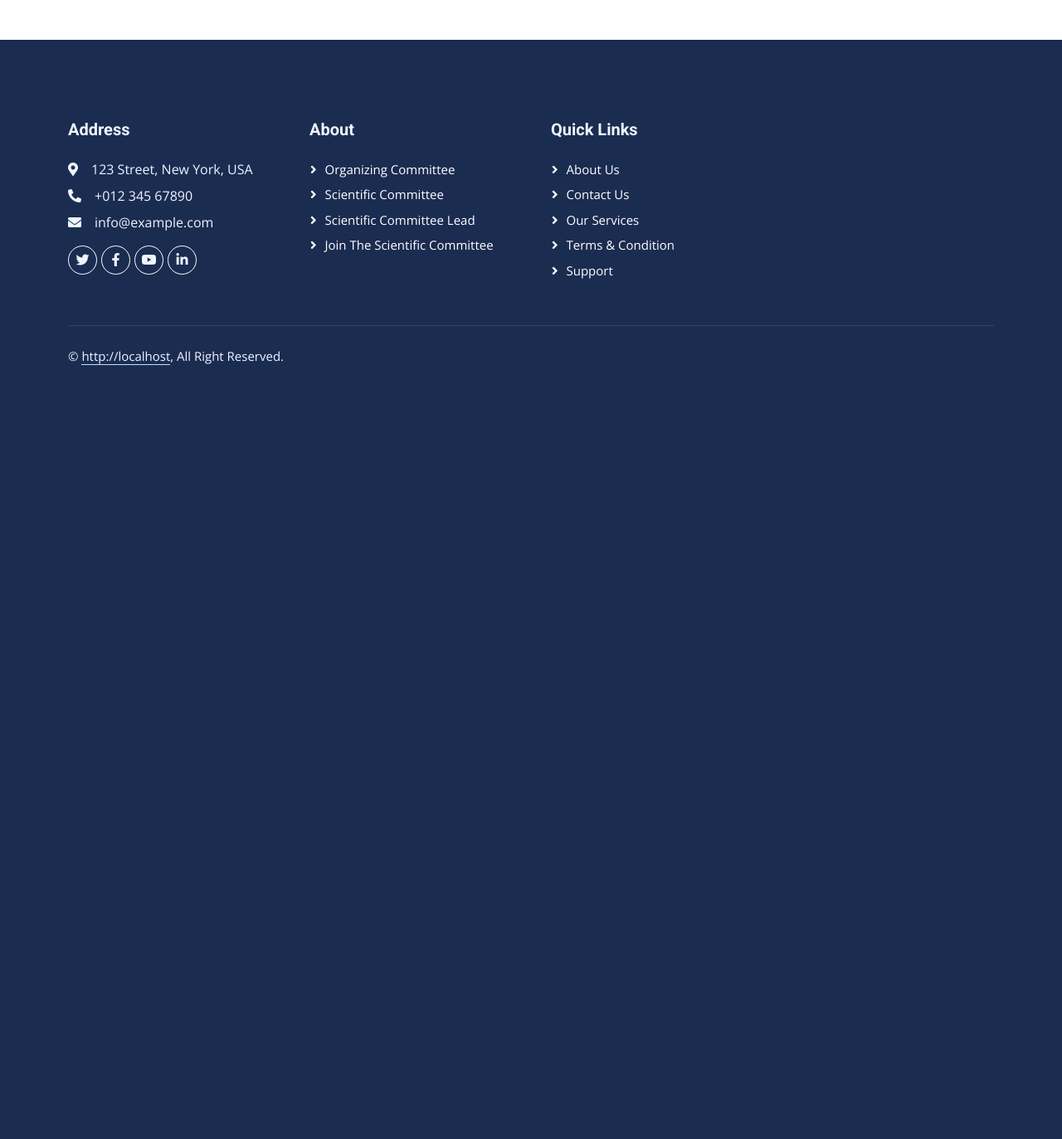
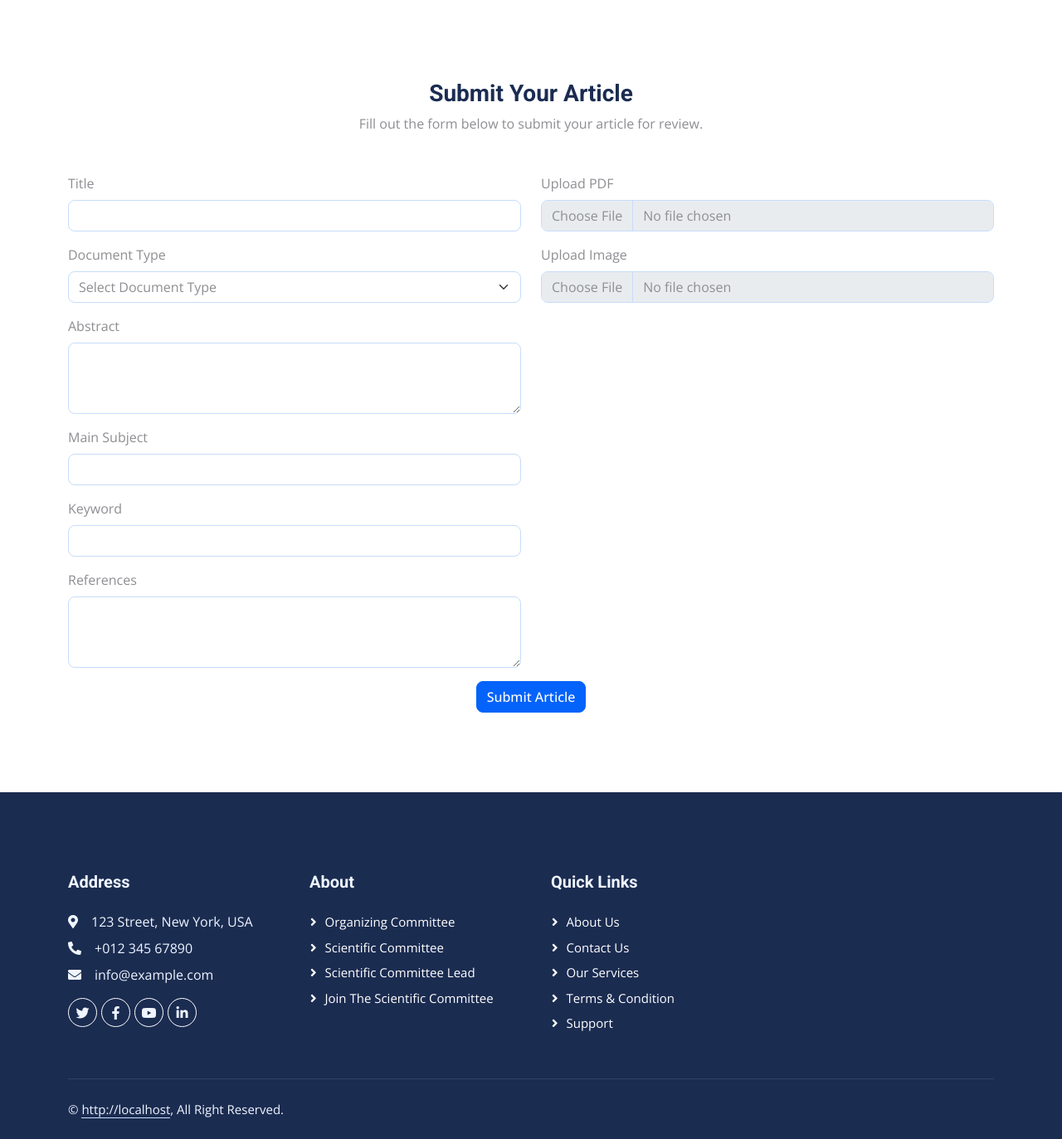
Before and after one commit to godstark82/serficon, a Flask app: page /registration in a window 1280 px wide. Shown: the part 413-1786 px from the top of the page at 83% size. Before the commit the page ends 853 px from the top, so only its background shows below. Run offline with Flask 3, Linux system fonts and the light colour scheme; parts of the project's set-up code (start-up, migrations or seed data) failed here and were passed over; some libraries are stand-ins or nearby versions.

Commit message:
Registration form created

```diff
--- a/main-website/templates/pages/registration.html
+++ b/main-website/templates/pages/registration.html
@@ -13,4 +13,64 @@
     </div>
     <!-- Page Header End -->
 
+    <!-- Article Submission Form Start -->
+    <div class="container-xxl py-5">
+        <div class="container">
+            <div class="text-center mx-auto mb-5" style="max-width: 1000px;">
+                <h3>Submit Your Article</h3>
+                <p>Fill out the form below to submit your article for review.</p>
+            </div>
+            <form action="" method="POST" enctype="multipart/form-data">
+                <div class="row g-4">
+                    <div class="col-lg-6">
+                        <div class="mb-3">
+                            <label for="title" class="form-label">Title</label>
+                            <input type="text" class="form-control" id="title" name="title" required>
+                        </div>
+                        <div class="mb-3">
+                            <label for="documentType" class="form-label">Document Type</label>
+                            <select class="form-select" id="documentType" name="documentType" required>
+                                <option value="">Select Document Type</option>
+                                <option value="researchPaper">Research Paper</option>
+                                <option value="reviewArticle">Review Article</option>
+                                <option value="caseStudy">Case Study</option>
+                                <option value="technicalNote">Technical Note</option>
+                            </select>
+                        </div>
+                        <div class="mb-3">
+                            <label for="abstract" class="form-label">Abstract</label>
+                            <textarea class="form-control" id="abstract" name="abstract" rows="3" required></textarea>
+                        </div>
+                        <div class="mb-3">
+                            <label for="mainSubject" class="form-label">Main Subject</label>
+                            <input type="text" class="form-control" id="mainSubject" name="mainSubject" required>
+                        </div>
+                        <div class="mb-3">
+                            <label for="keyword" class="form-label">Keyword</label>
+                            <input type="text" class="form-control" id="keyword" name="keyword" required>
+                        </div>
+                        <div class="mb-3">
+                            <label for="references" class="form-label">References</label>
+                            <textarea class="form-control" id="references" name="references" rows="3" required></textarea>
+                        </div>
+                    </div>
+                    <div class="col-lg-6">
+                        <div class="mb-3">
+                            <label for="pdfUpload" class="form-label">Upload PDF</label>
+                            <input type="file" class="form-control" id="pdfUpload" name="pdfUpload" required>
+                        </div>
+                        <div class="mb-3">
+                            <label for="imageUpload" class="form-label">Upload Image</label>
+                            <input type="file" class="form-control" id="imageUpload" name="imageUpload" required>
+                        </div>
+                    </div>
+                </div>
+                <div class="text-center">
+                    <button type="submit" class="btn btn-primary">Submit Article</button>
+                </div>
+            </form>
+        </div>
+    </div>
+    <!-- Article Submission Form End -->
+
 {% endblock %}
```
